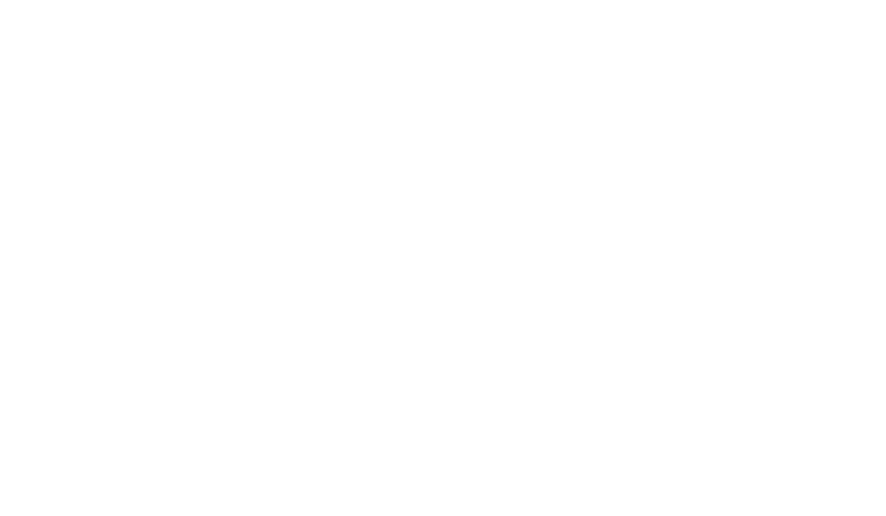
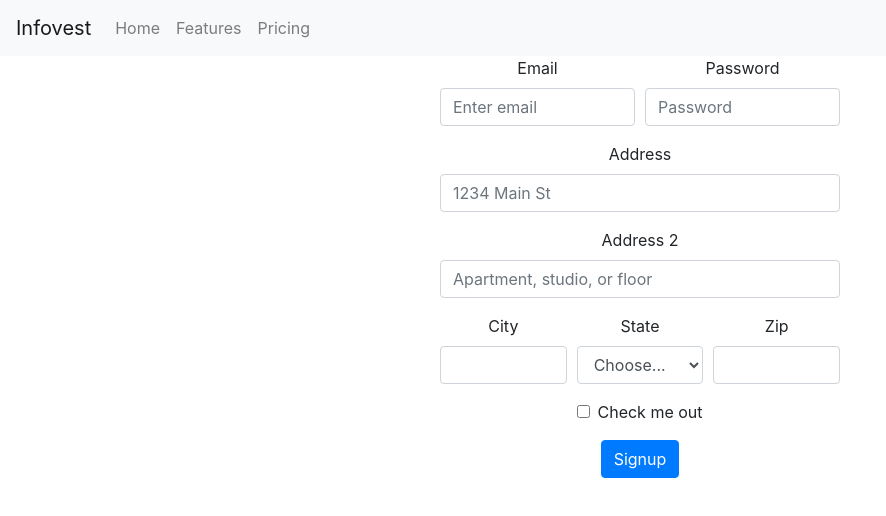
Before and after one commit to naamnamm/stock-app, a React (Create React App) app in the folder client/: page /signup in a window 1280 px wide. Shown: the top 516 px of the page, without its empty margins (0-886 px from the left). Built offline with nearby package versions, Linux system fonts and the light colour scheme.

Commit message:
worked on logio signup routes

```diff
--- a/client/src/App.js
+++ b/client/src/App.js
@@ -8,10 +8,13 @@ import {
 } from 'react-router-dom';
 import Dashboard from './components/dashboard/Dashboard';
 import LandingPage from './components/landing-page/LandingPage';
+import Login from './components/login-signup/Login';
+import Signup from './components/login-signup/Signup';
 
 function App() {
   const [user, setUser] = useState([]);
   const [isAuthenticated, setIsAuthenticated] = useState(false);
+  const [isSignedUp, setIsSignedUp] = useState(false);
 
   return (
     <div className='App'>
@@ -33,7 +36,41 @@ function App() {
             exact
             path='/dashboard'
             render={(props) =>
-              isAuthenticated ? <Dashboard {...props} /> : <Redirect to='/' />
+              isAuthenticated ? (
+                <Dashboard {...props} handleLogin={setIsAuthenticated} />
+              ) : (
+                <Redirect to='/' />
+              )
+            }
+          />
+          <Route
+            exact
+            path='/login'
+            render={(props) =>
+              !isAuthenticated ? (
+                <Login
+                  {...props}
+                  user={user.toString()}
+                  handleLogin={setIsAuthenticated}
+                />
+              ) : (
+                <Redirect to='/dashboard' />
+              )
+            }
+          />
+          <Route
+            exact
+            path='/signup'
+            render={(props) =>
+              isSignedUp === false ? (
+                <Signup
+                  {...props}
+                  user={user.toString()}
+                  handleSignup={setIsSignedUp}
+                />
+              ) : (
+                <Redirect to='/login' />
+              )
             }
           />
         </Switch>
--- a/client/src/components/dashboard/Dashboard.js
+++ b/client/src/components/dashboard/Dashboard.js
@@ -11,9 +11,8 @@ import {
   Dropdown,
 } from 'react-bootstrap';
 import './Dashboard.css';
-import { FaEllipsisH } from 'react-icons/fa';
 
-const Dashboard = () => {
+const Dashboard = ({ handleLogin }) => {
   return (
     <div>
       <Navbar bg='light' variant='light'>
@@ -26,7 +25,6 @@ const Dashboard = () => {
         <Nav className='ml-auto'>
           <Nav.Link href='/dashboard'>Portfolio</Nav.Link>
           <Nav.Link href='/stocks'>Order</Nav.Link>
-          {/* <Nav.Link href='#pricing'>Account</Nav.Link> */}
           <DropdownButton
             title='Account'
             variant='outline-secondary'
@@ -35,7 +33,9 @@ const Dashboard = () => {
           >
             <Dropdown.Item href='#/action-1'>Account</Dropdown.Item>
             <Dropdown.Item href='#/action-2'>Help Center</Dropdown.Item>
-            <Dropdown.Item href='#/action-3'>Log Out</Dropdown.Item>
+            <Dropdown.Item as='button' onClick={() => handleLogin(false)}>
+              Log Out
+            </Dropdown.Item>
           </DropdownButton>
         </Nav>
       </Navbar>
@@ -63,7 +63,6 @@ const Dashboard = () => {
           <Card>
             <Card.Header className='d-flex'>
               <Card.Title className='text-left mb-0'>My Stocks</Card.Title>
-              {/* <FaEllipsisH className='logo-size ml-auto' /> */}
               <DropdownButton
                 id='dropdown-basic-button'
                 title=''
--- /dev/null
+++ b/client/src/components/login-signup/Login-Signup.css
@@ -0,0 +1,7 @@
+.login-container {
+  width: 400px;
+}
+
+.signup-container {
+  width: 400px;
+}
--- /dev/null
+++ b/client/src/components/login-signup/Login.js
@@ -0,0 +1,45 @@
+import React from 'react';
+import { Form, Button, Navbar, Nav } from 'react-bootstrap';
+import './Login-Signup.css';
+
+const Login = ({ handleLogin }) => {
+  return (
+    <>
+      <Navbar bg='light' variant='light'>
+        <Navbar.Brand href='/'>Infovest</Navbar.Brand>
+        <Nav className='mr-auto'>
+          <Nav.Link href='/'>Home</Nav.Link>
+          <Nav.Link href='#features'>Features</Nav.Link>
+          <Nav.Link href='#pricing'>Pricing</Nav.Link>
+        </Nav>
+      </Navbar>
+      <div className='login-container mx-auto'>
+        <Form>
+          <Form.Group>
+            <Form.Label>Username</Form.Label>
+            <Form.Control type='text' className='mx-sm-3' id='inputUsername' />
+            <Form.Text id='passwordHelpBlock' muted>
+              Enter your username
+            </Form.Text>
+
+            <Form.Label htmlFor='inputPassword6'>Password</Form.Label>
+            <Form.Control
+              type='password'
+              className='mx-sm-3'
+              id='inputPassword6'
+              aria-describedby='passwordHelpInline'
+            />
+            <Form.Text id='passwordHelpBlock' muted>
+              Must be 8-20 characters long.
+            </Form.Text>
+          </Form.Group>
+          <Button type='submit' onClick={() => handleLogin(true)}>
+            Login
+          </Button>
+        </Form>
+      </div>
+    </>
+  );
+};
+
+export default Login;
--- /dev/null
+++ b/client/src/components/login-signup/Signup.js
@@ -0,0 +1,77 @@
+import React from 'react';
+import { Form, Button, Col, Navbar, Nav } from 'react-bootstrap';
+import './Login-Signup.css';
+
+const Signup = ({ handleSignup }) => {
+  return (
+    <>
+      <Navbar bg='light' variant='light'>
+        <Navbar.Brand href='/'>Infovest</Navbar.Brand>
+        <Nav className='mr-auto'>
+          <Nav.Link href='/'>Home</Nav.Link>
+          <Nav.Link href='#features'>Features</Nav.Link>
+          <Nav.Link href='#pricing'>Pricing</Nav.Link>
+        </Nav>
+      </Navbar>
+      <div className='signup-container mx-auto'>
+        <Form>
+          <Form.Row>
+            <Form.Group as={Col} controlId='formGridEmail'>
+              <Form.Label>Email</Form.Label>
+              <Form.Control type='email' placeholder='Enter email' />
+            </Form.Group>
+
+            <Form.Group as={Col} controlId='formGridPassword'>
+              <Form.Label>Password</Form.Label>
+              <Form.Control type='password' placeholder='Password' />
+            </Form.Group>
+          </Form.Row>
+
+          <Form.Group controlId='formGridAddress1'>
+            <Form.Label>Address</Form.Label>
+            <Form.Control placeholder='1234 Main St' />
+          </Form.Group>
+
+          <Form.Group controlId='formGridAddress2'>
+            <Form.Label>Address 2</Form.Label>
+            <Form.Control placeholder='Apartment, studio, or floor' />
+          </Form.Group>
+
+          <Form.Row>
+            <Form.Group as={Col} controlId='formGridCity'>
+              <Form.Label>City</Form.Label>
+              <Form.Control />
+            </Form.Group>
+
+            <Form.Group as={Col} controlId='formGridState'>
+              <Form.Label>State</Form.Label>
+              <Form.Control as='select' defaultValue='Choose...'>
+                <option>Choose...</option>
+                <option>...</option>
+              </Form.Control>
+            </Form.Group>
+
+            <Form.Group as={Col} controlId='formGridZip'>
+              <Form.Label>Zip</Form.Label>
+              <Form.Control />
+            </Form.Group>
+          </Form.Row>
+
+          <Form.Group id='formGridCheckbox'>
+            <Form.Check type='checkbox' label='Check me out' />
+          </Form.Group>
+
+          <Button
+            variant='primary'
+            type='submit'
+            onClick={() => handleSignup(true)}
+          >
+            Signup
+          </Button>
+        </Form>
+      </div>
+    </>
+  );
+};
+
+export default Signup;
```
